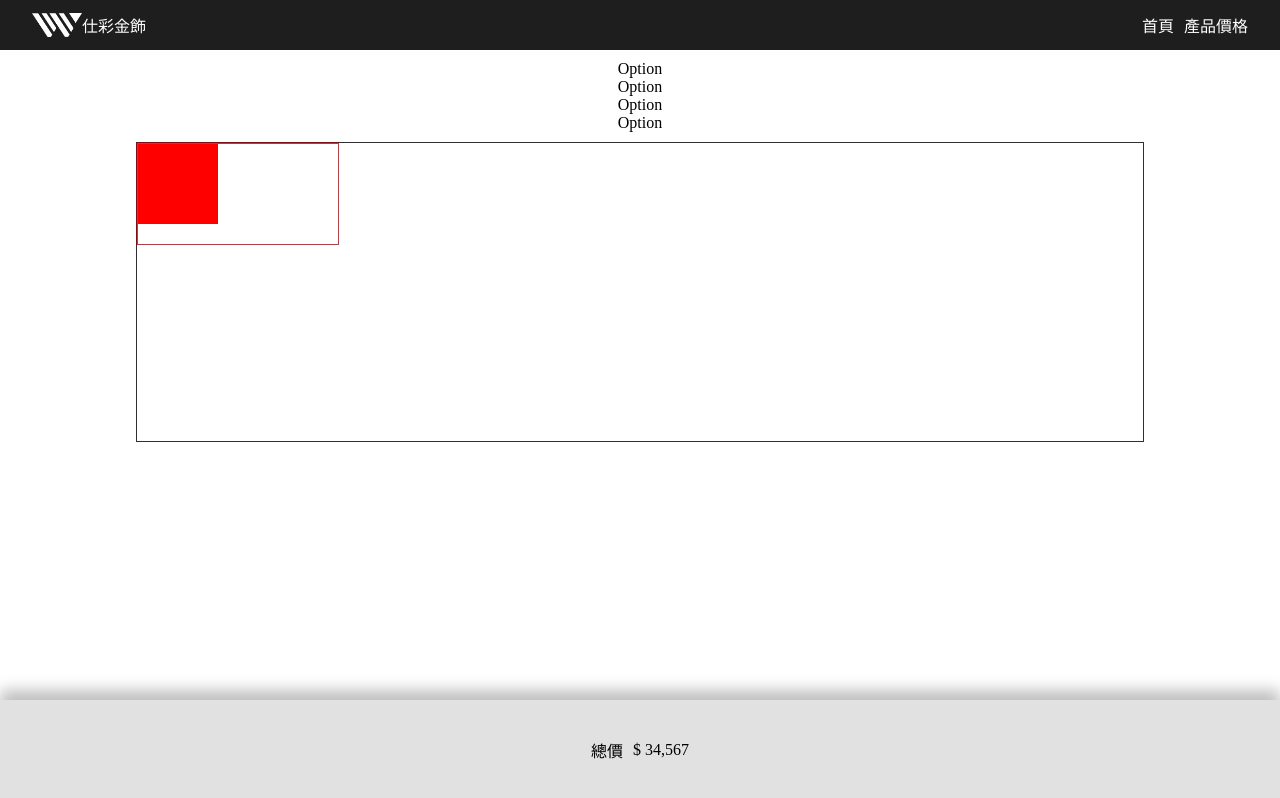
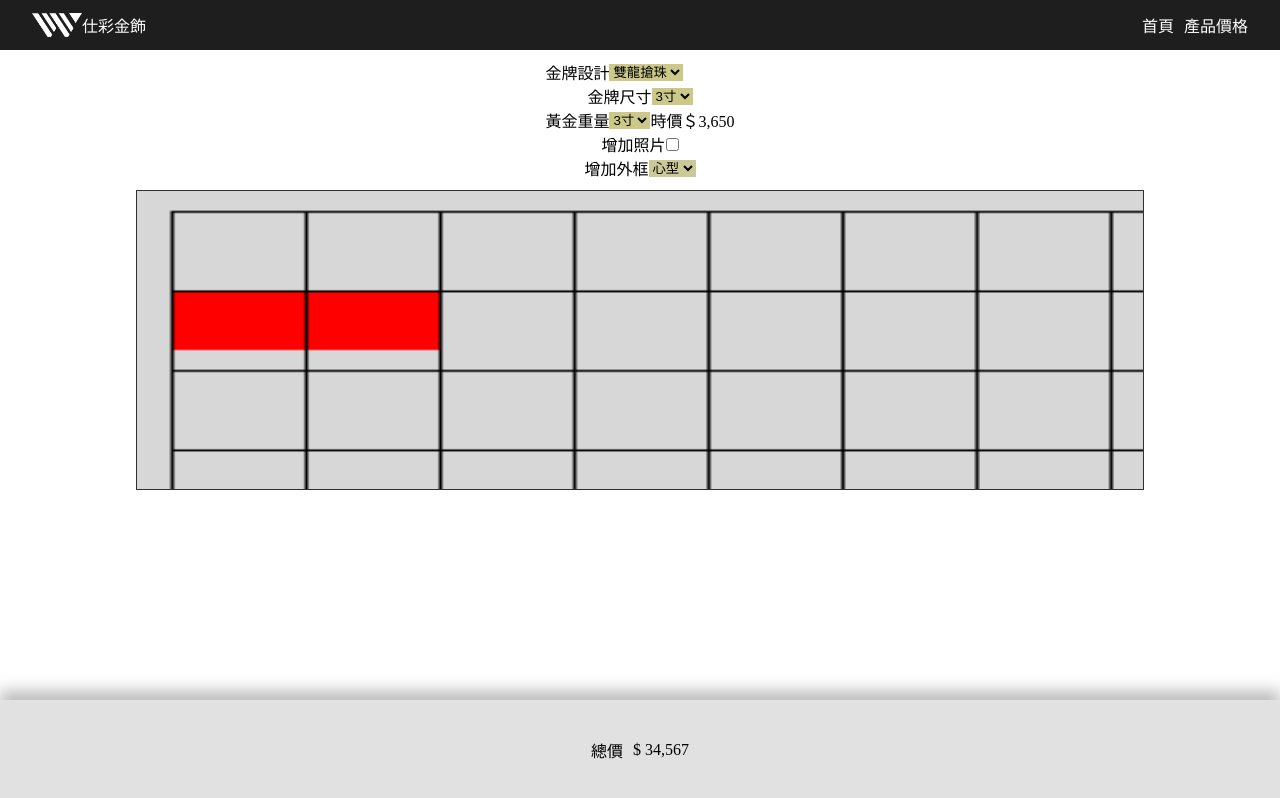
Before and after one commit to kkuanhui/w9999gold, a React (Create React App) app: page / in a window 1280 px wide. Both pictures are taken after a click on the item "產品價格". Built offline with nearby package versions, Linux system fonts and the light colour scheme; no server answers.

Commit message:
constructing price page

```diff
--- a/src/components/AppProduct.js
+++ b/src/components/AppProduct.js
@@ -5,7 +5,7 @@ const AppProduct = () => {
     <div id="app-product">
       <div className="flex-center" style={{"margin": "10px", "gap": "10px", "flexDirection": "column"}}>
         <ProductOptions></ProductOptions>
-        <ProducrCanvas></ProducrCanvas>
+        <ProductCanvas></ProductCanvas>
       </div>
       <ProductTotalPrice></ProductTotalPrice>
     </div>
@@ -24,39 +24,69 @@ const ProductTotalPrice = () => {
 const ProductOptions = () => {
   return (
     <div id="product-options">
-      <ProductOption></ProductOption>
-      <ProductOption></ProductOption>
-      <ProductOption></ProductOption>
-      <ProductOption></ProductOption>
+      <div className="flex-start">
+        <div>金牌設計</div>
+        <select style={{"backgroundColor":"#CCC888"}}>
+          <option value="E3456">雙龍搶珠</option>
+        </select>
+      </div>
+      <div className="flex-center">
+        <div>金牌尺寸</div>
+        <select style={{"backgroundColor":"#CCC888"}}>
+          <option value="3">3寸</option>
+        </select>
+      </div>
+      <div className="flex-center">
+        <div>黃金重量</div>
+        <select style={{"backgroundColor":"#CCC888"}}>
+          <option value="3">3寸</option>
+        </select>
+        <div>時價</div>
+        <div>＄3,650</div>
+      </div>
+      <div className="flex-center">
+        <label>增加照片</label>
+        <input type="checkbox"></input>
+      </div>
+      <div className="flex-center">
+        <div>增加外框</div>
+        <select style={{"backgroundColor": "#CCC999"}}><option value="34">心型</option></select>
+      </div>
     </div>
   )
 }
 
-const ProductOption = () => {
-  return(
-    <div>Option</div>
-  )
-}
-
-const ProducrCanvas = () => {
+const ProductCanvas = () => {
   const canvasRef = useRef()
   useEffect(() => {
     const canvas = canvasRef.current
     const ctx = canvas.getContext("2d");
     ctx.fillStyle = "#FF0000";
-    ctx.fillRect(0, 0, 80, 80);
+    ctx.fillRect(10, 50, 80, 30);
+    const bw=400;
+    const bh=400;
+    const p=10;
+    function drawBoardGrid(){
+      for (var x = 0; x <= bw; x += 40) {
+          ctx.moveTo(0.5 + x + p, p);
+          ctx.lineTo(0.5 + x + p, bh + p);
+      }
+
+      for (var x = 0; x <= bh; x += 40) {
+          ctx.moveTo(p, 0.5 + x + p);
+          ctx.lineTo(bw + p, 0.5 + x + p);
+      }
+      ctx.strokeStyle = "black";
+      ctx.stroke();
+    }
+    drawBoardGrid()
+
   })
   return (
     <div id="product-canvas">
       <canvas
         id="myCanvas"
-        width="200"
-        height="100"
         ref={canvasRef}
-        style={{
-          border: "1px solid #d3d3d3;",
-          border: "solid 1px rgb(255, 30, 40)",
-        }}
       ></canvas>
     </div>
   );
--- a/src/static/css/id.css
+++ b/src/static/css/id.css
@@ -159,7 +159,8 @@
 #product-canvas{
   width: 80%;
   height: 300px;
-  border: 1px solid #303030
+  border: 1px solid #303030;
+  background-color: #D7D7D7;
 }
 
 #gold-show-section {
@@ -179,3 +180,8 @@
   width: 100%;
   margin: 10px auto;
 }
+
+canvas{
+  width: 100%;
+  height: 100%;
+}
```
